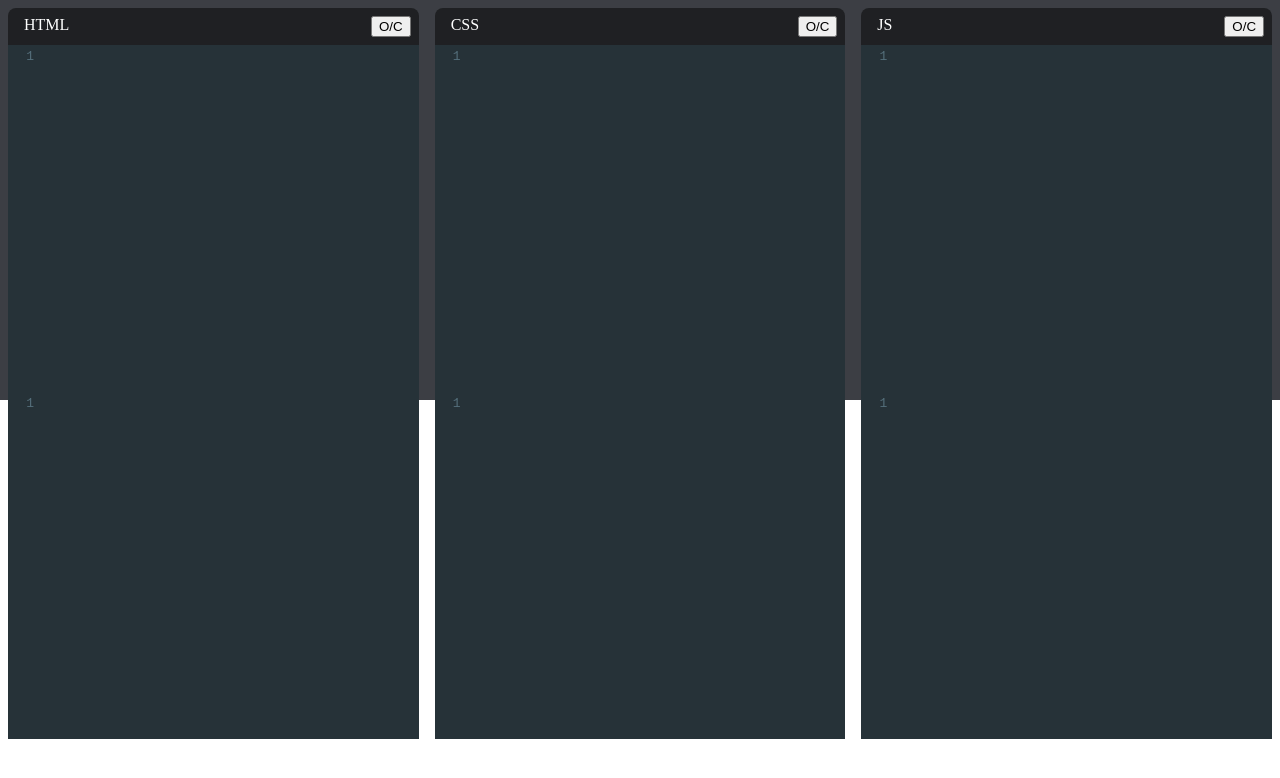
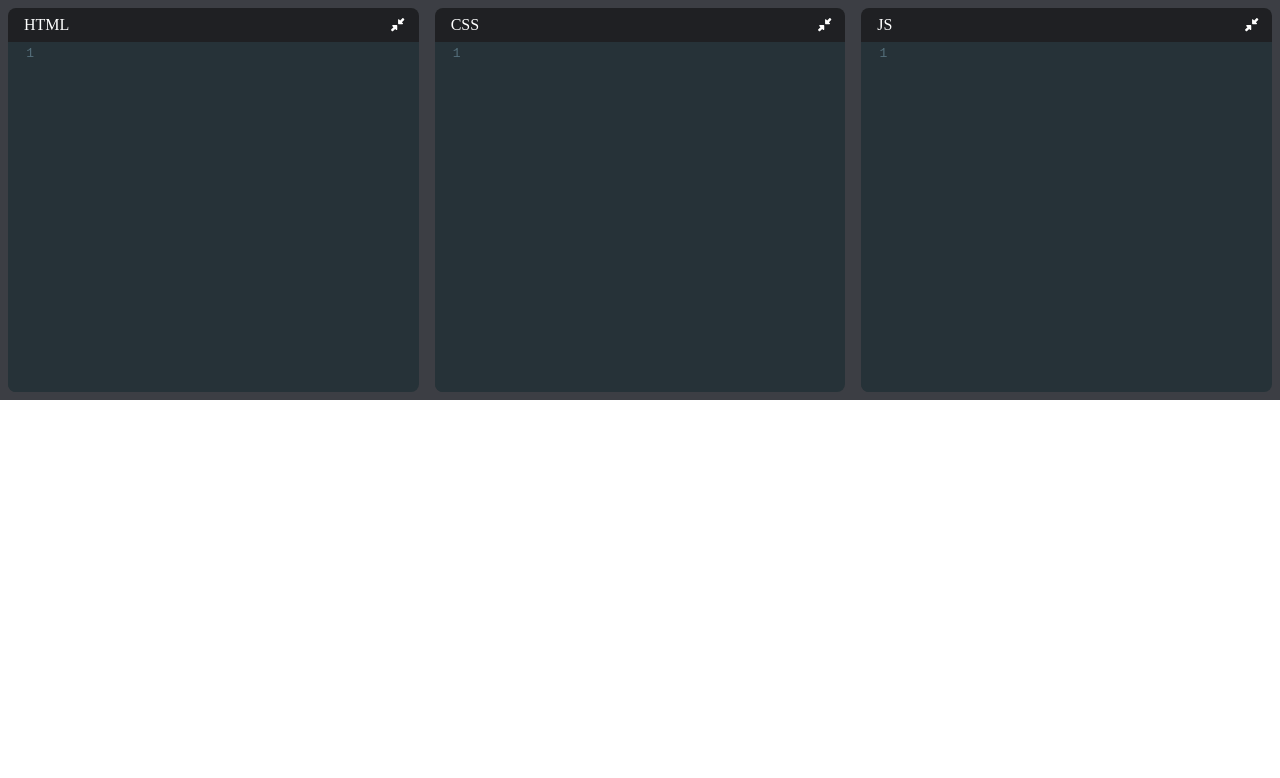
Before and after one commit to tanishka786/codepen_clone, a React (Create React App) app: page / in a window 1280 px wide. Shown: the top 778 px of the page. Built offline with nearby package versions, Linux system fonts and the light colour scheme.

Commit message:
open close button done

```diff
--- a/package.json
+++ b/package.json
@@ -3,6 +3,9 @@
   "version": "0.1.0",
   "private": true,
   "dependencies": {
+    "@fortawesome/fontawesome-svg-core": "^6.7.2",
+    "@fortawesome/free-solid-svg-icons": "^6.7.2",
+    "@fortawesome/react-fontawesome": "^0.2.2",
     "@testing-library/dom": "^10.4.0",
     "@testing-library/jest-dom": "^6.6.3",
     "@testing-library/react": "^16.3.0",
--- a/src/components/Editor.js
+++ b/src/components/Editor.js
@@ -1,10 +1,12 @@
-import React from 'react'
+import React, { useState } from 'react'
 import 'codemirror/lib/codemirror.css'  //importing the above line as it contains all the css required for code editor layout
 import 'codemirror/theme/material.css'
 import 'codemirror/mode/xml/xml' // xml is same as html so they both gonea work as itis.
 import 'codemirror/mode/javascript/javascript'
 import 'codemirror/mode/css/css'
 import { Controlled as ControlledEditor } from 'react-codemirror2'
+import { FontAwesomeIcon } from '@fortawesome/react-fontawesome'
+import { faCompressAlt, faExpandAlt } from '@fortawesome/free-solid-svg-icons'
 
 export default function Editor(props) {
     const {
@@ -13,16 +15,22 @@
         value,
         onChange
     } = props
+    const [open, setOpen] = useState(true)
 
     function handleChange(editor, data, value) {
         onChange(value)
     }
 
     return (
-        <div className="editor-container">
+        <div className={`editor-container  ${open ? '' : 'collapsed'}`}>
             <div className="editor-title">
                 {displayName}
-                <button>O/C</button>
+                <button
+                    type="button"
+                    className="expand-collapse-btn"
+                    onClick={() => setOpen(prevOpen => !prevOpen)}>
+                    <FontAwesomeIcon icon={open ? faCompressAlt : faExpandAlt} />
+                </button>
             </div>
             <ControlledEditor
                 onBeforeChange={handleChange}
--- a/src/index.css
+++ b/src/index.css
@@ -2,7 +2,7 @@
     margin: 0;
 }
 
-.top-pane{
+.top-pane {
     background-color: hsl(225, 6%, 25%);
     /* HSL color with hue = 225° (blue tone), 6% saturation (very dull), and 25% lightness (dark shade) */
 }
@@ -19,6 +19,26 @@
     flex-direction: column;
     padding: .5rem;
     background-color: hsl(225, 6%, 25%);
+}
+
+.editor-container.collapsed {
+    flex-grow: 0;
+}
+
+/*so that code also shrink as we shrink the box of code*/
+.editor-container.collapsed .CodeMirror-scroll {
+    position: absolute;
+    overflow: hidden !important;
+    /*hidding the scrollbar in each code section*/
+}
+
+/*the fontawesome icon which helps to expand and collapse the code window for each language indivially*/
+.expand-collapse-btn {
+    margin-left: .5rem;
+    background: none;
+    border: none;
+    color: white;
+    cursor: pointer;
 }
 
 .editor-title {
@@ -42,7 +62,7 @@
     flex-grow: 1;
     border-bottom-left-radius: .5rem;
     border-bottom-right-radius: .5rem;
-    /* overflow:hidden;*/
+    overflow: hidden;
     /* mistake che aaya the resolve karwanu che then only deploy kar ssuuuuuuuuuuuu */
 }
 
```
Also changed, not shown: 2 other files (tests, documents, lock files or other folders).
